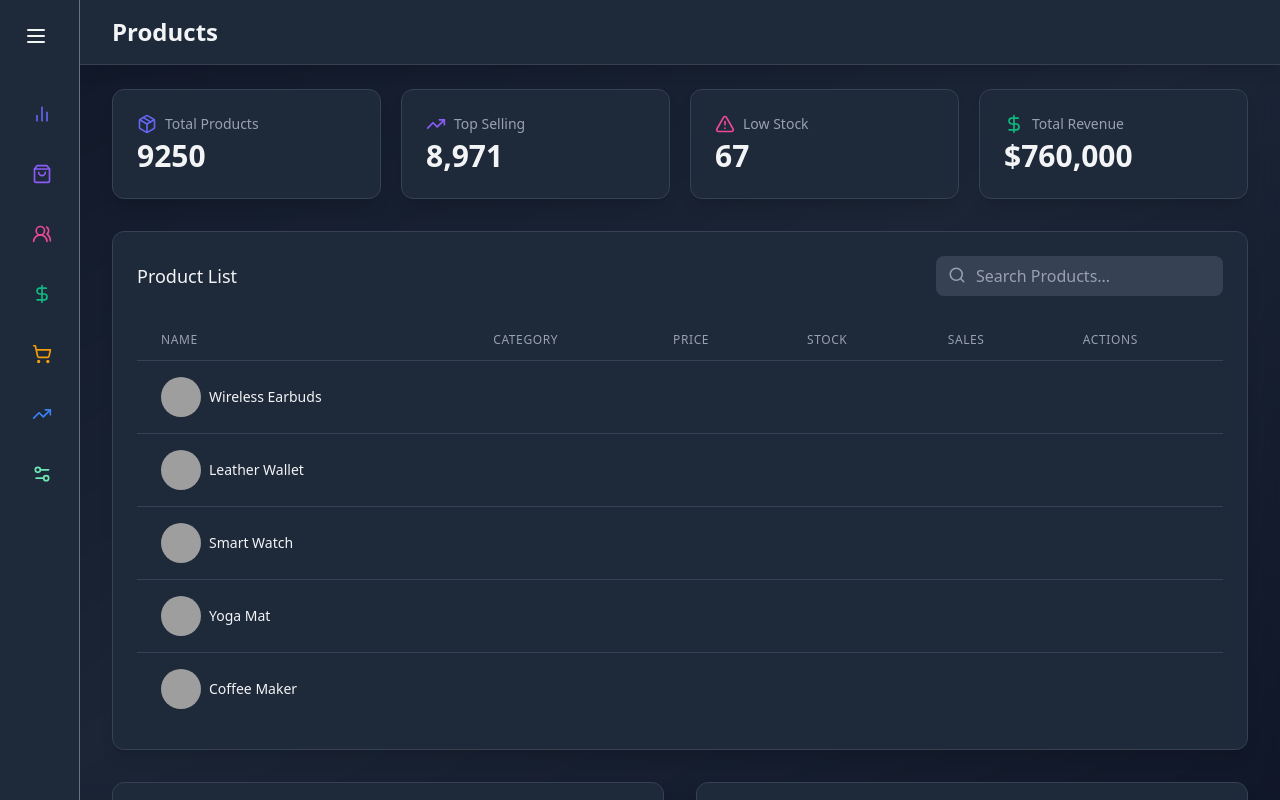
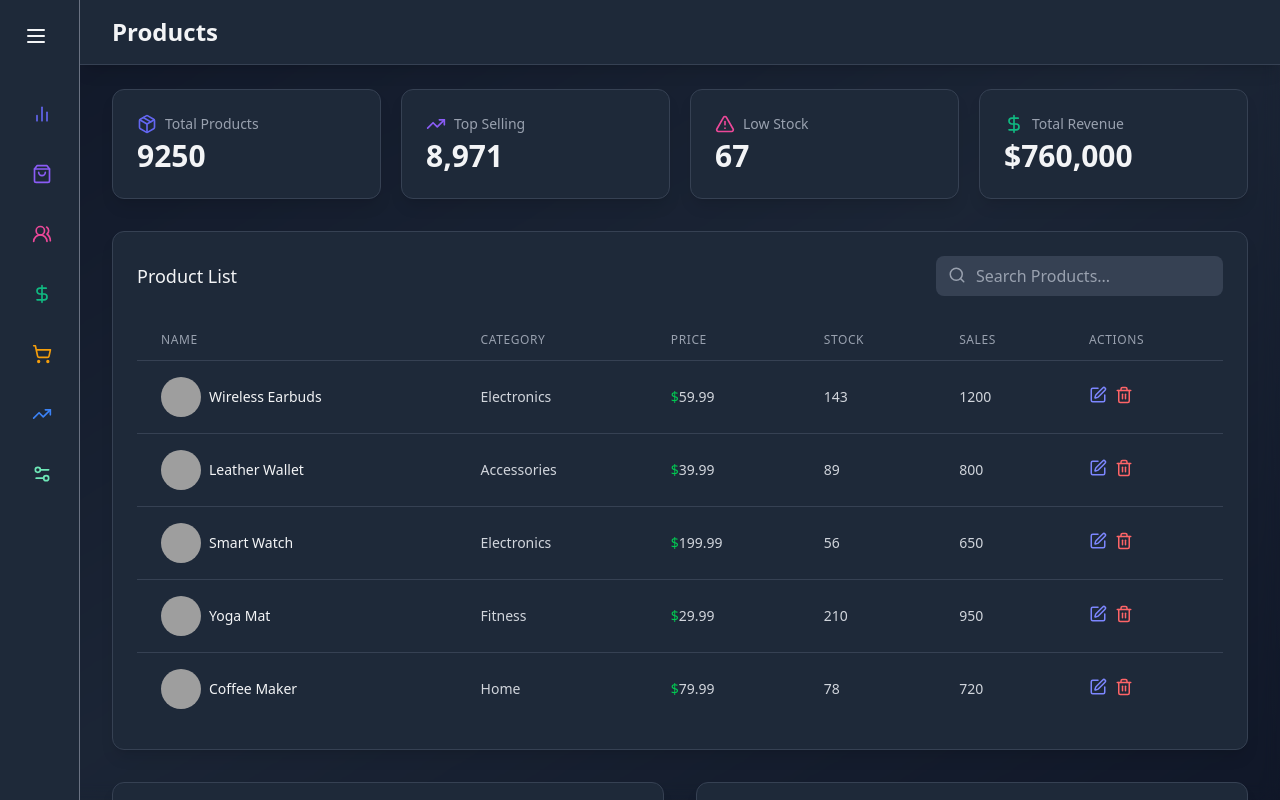
Before and after one commit to HumbleBoyy/Dashboard-Admin-Panel, a React (Vite) app: page /products in a window 1280 px wide. Built offline with nearby package versions, Linux system fonts and the light colour scheme; grey boxes are pictures that could not be loaded.

Commit message:
New Commit

```diff
--- a/src/components/productsComponent/ProductTable.jsx
+++ b/src/components/productsComponent/ProductTable.jsx
@@ -62,6 +62,27 @@ const ProductTable = () => {
 				   <img src={item.img} alt={item.name} className='size-10 rounded-full'/>
 				   {item.name}
 				 </td>
+
+				 <td className='px-6 py-4 whitespace-nowrap text-sm text-gray-300'>
+					{item.category}
+				 </td>
+				 <td className='px-6 py-4 whitespace-nowrap text-sm text-gray-300'>
+					<span className='text-green-500'>$</span>{item.price.toFixed(2)}
+				 </td>
+				 <td className='px-6 py-4 whitespace-nowrap text-sm text-gray-300'>
+					{item.stock}
+				 </td>
+				 <td className='px-6 py-4 whitespace-nowrap text-sm text-gray-300'>
+					{item.sales}
+				 </td>
+				 <td className='px-6 py-4 whitespace-nowrap text-sm text-gray-300'>
+					<button className='text-indigo-400 hover:text-indigo-300 mr-2'>
+						<Edit size={18} />
+					</button>
+					<button className='text-red-400 hover:text-red-300'>
+						<Trash2 size={18} />
+					</button>
+				 </td>
 			  </motion.tr>
 			))}
 		  </tbody>
```
